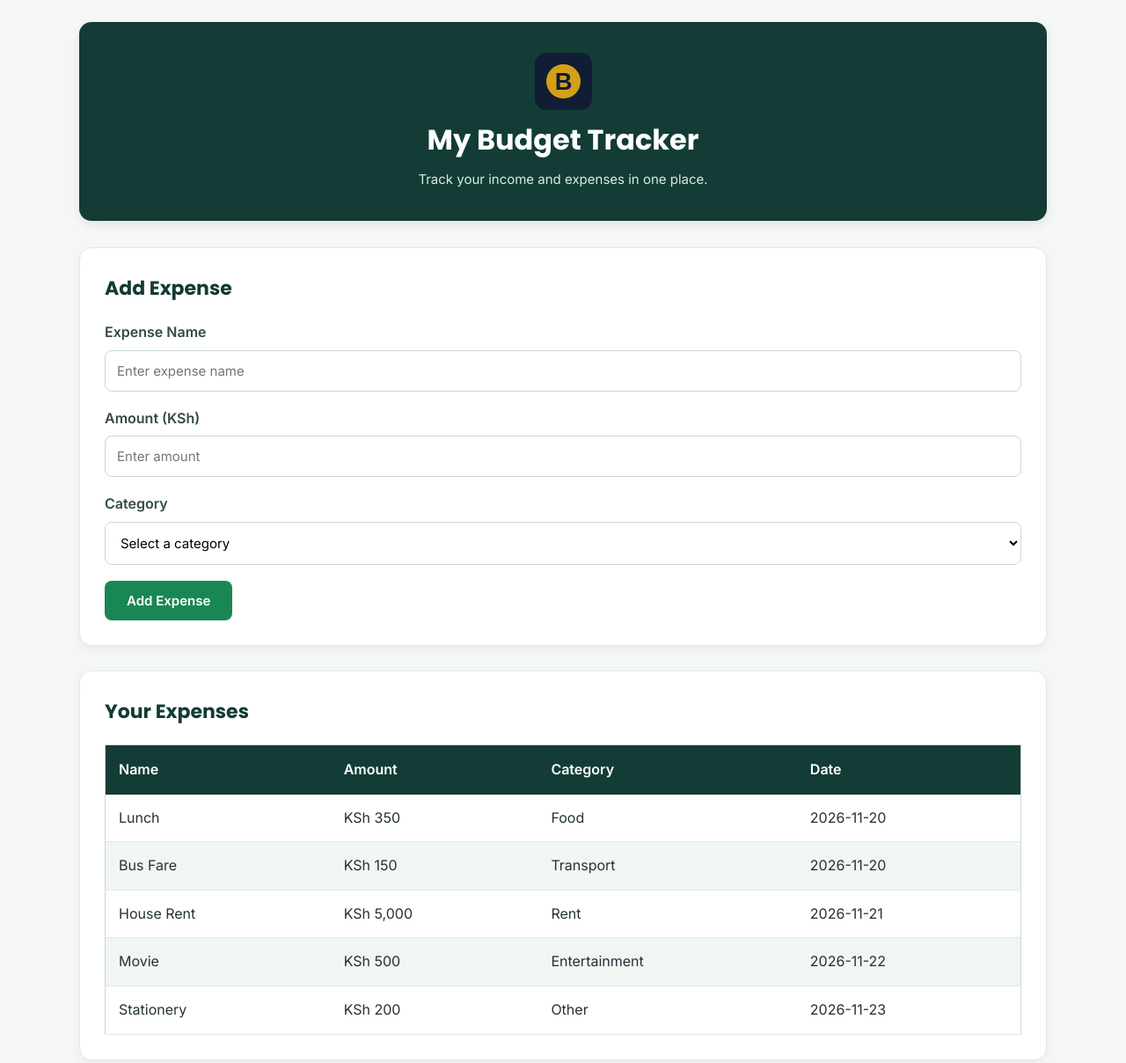
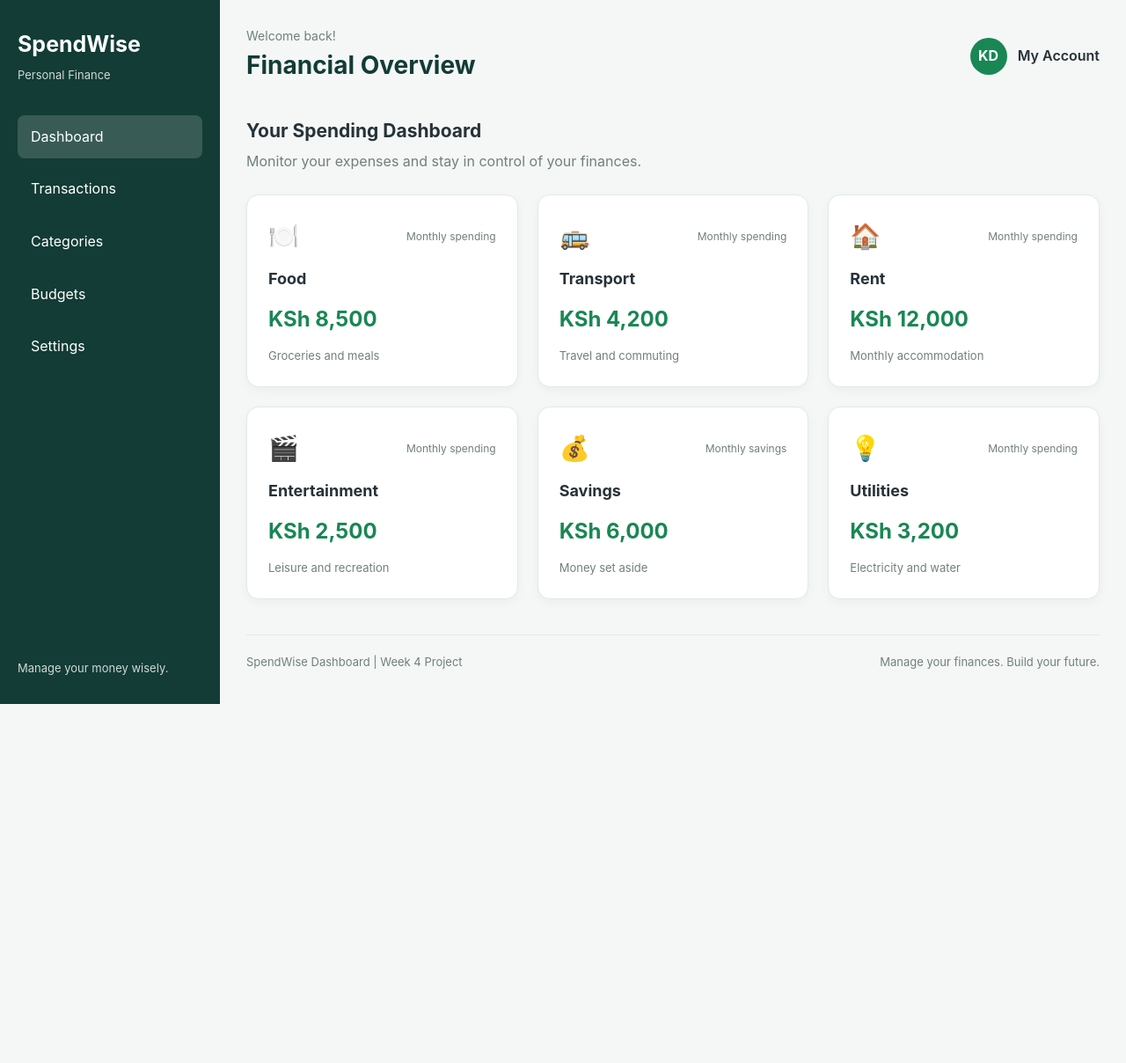
Before and after one commit to Qoang412/Qoang412-week-4-web-development, a plain HTML site: page index.html in a window 1280 px wide. Shown: the top 1208 px of the page at 88% size. After the commit the page ends 800 px from the top, so only its background shows below. Drawn offline with Linux system fonts and the light colour scheme.

Commit message:
Complete Week 4 SpendWise dashboard layout

```diff
--- a/index.html
+++ b/index.html
@@ -4,176 +4,129 @@
 <head>
     <meta charset="UTF-8">
     <meta name="viewport" content="width=device-width, initial-scale=1.0">
-
-    <title>My Budget Tracker</title>
-
+    <meta name="description" content="SpendWise personal finance dashboard">
+    <title>SpendWise | Finance Dashboard</title>
     <link rel="stylesheet" href="style.css">
 </head>
-
 <body>
 
-    <!-- Main Heading -->
-    <header class="main-header">
-        <img
-            src="budget-logo.svg"
-            alt="Budget Tracker logo"
-            width="65"
-        >
+    <div class="dashboard">
 
-        <h1>My Budget Tracker</h1>
+        <!-- Sidebar Navigation -->
+        <aside class="sidebar">
+            <div class="brand">
+                <h2>SpendWise</h2>
+                <p>Personal Finance</p>
+            </div>
 
-        <p>Track your income and expenses in one place.</p>
-    </header>
+            <nav class="navigation">
+                <a href="#dashboard" class="nav-item active">Dashboard</a>
+                <a href="#transactions" class="nav-item">Transactions</a>
+                <a href="#categories" class="nav-item">Categories</a>
+                <a href="#budgets" class="nav-item">Budgets</a>
+                <a href="#settings" class="nav-item">Settings</a>
+            </nav>
 
-    <main class="container">
+            <div class="sidebar-footer">
+                <p>Manage your money wisely.</p>
+            </div>
+        </aside>
 
-        <!-- Add Expense Form Card -->
-        <section id="add-expense" class="card add-expense-section">
+        <!-- Main Dashboard -->
+        <main class="main-content" id="dashboard">
 
-            <h2>Add Expense</h2>
+            <!-- Header -->
+            <header class="dashboard-header">
+                <div>
+                    <p class="welcome">Welcome back!</p>
+                    <h1>Financial Overview</h1>
+                </div>
 
-            <form id="expense-form">
+                <div class="profile">
+                    <span class="profile-avatar">KD</span>
+                    <span>My Account</span>
+                </div>
+            </header>
 
-                <label for="expense-name">Expense Name</label>
+            <!-- Dashboard Introduction -->
+            <section class="intro">
+                <h2>Your Spending Dashboard</h2>
+                <p>Monitor your expenses and stay in control of your finances.</p>
+            </section>
 
-                <input
-                    type="text"
-                    id="expense-name"
-                    placeholder="Enter expense name"
-                    required
-                >
+            <!-- Financial Category Cards -->
+            <section class="category-grid" id="categories">
 
-                <label for="expense-amount">Amount (KSh)</label>
+                <article class="category-card" tabindex="0">
+                    <div class="card-top">
+                        <span class="category-icon">🍽️</span>
+                        <span class="card-label">Monthly spending</span>
+                    </div>
+                    <h3>Food</h3>
+                    <p class="amount">KSh 8,500</p>
+                    <p class="card-description">Groceries and meals</p>
+                </article>
 
-                <input
-                    type="number"
-                    id="expense-amount"
-                    placeholder="Enter amount"
-                    min="0.01"
-                    step="0.01"
-                    required
-                >
+                <article class="category-card" tabindex="0">
+                    <div class="card-top">
+                        <span class="category-icon">🚌</span>
+                        <span class="card-label">Monthly spending</span>
+                    </div>
+                    <h3>Transport</h3>
+                    <p class="amount">KSh 4,200</p>
+                    <p class="card-description">Travel and commuting</p>
+                </article>
 
-                <label for="expense-category">Category</label>
+                <article class="category-card" tabindex="0">
+                    <div class="card-top">
+                        <span class="category-icon">🏠</span>
+                        <span class="card-label">Monthly spending</span>
+                    </div>
+                    <h3>Rent</h3>
+                    <p class="amount">KSh 12,000</p>
+                    <p class="card-description">Monthly accommodation</p>
+                </article>
 
-                <select id="expense-category" required>
-                    <option value="">Select a category</option>
-                    <option value="Food">Food</option>
-                    <option value="Transport">Transport</option>
-                    <option value="Rent">Rent</option>
-                    <option value="Entertainment">Entertainment</option>
-                    <option value="Other">Other</option>
-                </select>
+                <article class="category-card" tabindex="0">
+                    <div class="card-top">
+                        <span class="category-icon">🎬</span>
+                        <span class="card-label">Monthly spending</span>
+                    </div>
+                    <h3>Entertainment</h3>
+                    <p class="amount">KSh 2,500</p>
+                    <p class="card-description">Leisure and recreation</p>
+                </article>
 
-                <button type="button" id="add-expense-btn">
-                    Add Expense
-                </button>
+                <article class="category-card" tabindex="0">
+                    <div class="card-top">
+                        <span class="category-icon">💰</span>
+                        <span class="card-label">Monthly savings</span>
+                    </div>
+                    <h3>Savings</h3>
+                    <p class="amount">KSh 6,000</p>
+                    <p class="card-description">Money set aside</p>
+                </article>
 
-            </form>
+                <article class="category-card" tabindex="0">
+                    <div class="card-top">
+                        <span class="category-icon">💡</span>
+                        <span class="card-label">Monthly spending</span>
+                    </div>
+                    <h3>Utilities</h3>
+                    <p class="amount">KSh 3,200</p>
+                    <p class="card-description">Electricity and water</p>
+                </article>
 
-        </section>
+            </section>
 
-        <!-- Expense Table Card -->
-        <section id="your-expenses" class="card expenses-section">
+            <!-- Dashboard Footer -->
+            <footer class="dashboard-footer">
+                <p>SpendWise Dashboard | Week 4 Project</p>
+                <p>Manage your finances. Build your future.</p>
+            </footer>
 
-            <h2>Your Expenses</h2>
-
-            <table id="expense-table">
-
-                <thead>
-                    <tr>
-                        <th>Name</th>
-                        <th>Amount</th>
-                        <th>Category</th>
-                        <th>Date</th>
-                    </tr>
-                </thead>
-
-                <tbody>
-
-                    <tr>
-                        <td>Lunch</td>
-                        <td>KSh 350</td>
-                        <td>Food</td>
-                        <td>2026-11-20</td>
-                    </tr>
-
-                    <tr>
-                        <td>Bus Fare</td>
-                        <td>KSh 150</td>
-                        <td>Transport</td>
-                        <td>2026-11-20</td>
-                    </tr>
-
-                    <tr>
-                        <td>House Rent</td>
-                        <td>KSh 5,000</td>
-                        <td>Rent</td>
-                        <td>2026-11-21</td>
-                    </tr>
-
-                    <tr>
-                        <td>Movie</td>
-                        <td>KSh 500</td>
-                        <td>Entertainment</td>
-                        <td>2026-11-22</td>
-                    </tr>
-
-                    <tr>
-                        <td>Stationery</td>
-                        <td>KSh 200</td>
-                        <td>Other</td>
-                        <td>2026-11-23</td>
-                    </tr>
-
-                </tbody>
-
-            </table>
-
-        </section>
-
-        <!-- Instructions Card -->
-        <section class="card">
-
-            <h2>How to Use This Tracker</h2>
-
-            <details>
-
-                <summary>Click here to learn how it works</summary>
-
-                <p>
-                    Enter an expense name and amount, then select
-                    a category from the dropdown. The table displays
-                    sample expenses to demonstrate how records
-                    can be organized.
-                </p>
-
-            </details>
-
-        </section>
-
-        <!-- Budgeting Video Card -->
-        <section class="card video-section">
-
-            <h2>Budgeting Tips</h2>
-
-            <p>Watch this budgeting video to learn more.</p>
-
-            <iframe
-                width="560"
-                height="315"
-                src="https://www.youtube.com/embed/-vVp185Sq24"
-                title="Budgeting Tips Video"
-                frameborder="0"
-                allowfullscreen>
-            </iframe>
-
-        </section>
-
-    </main>
-
-    <!-- JavaScript Connection -->
-    <script src="script.js"></script>
+        </main>
+    </div>
 
 </body>
 </html>
--- a/style.css
+++ b/style.css
@@ -1,214 +1,295 @@
 
-/* Google Fonts */
-@import url('https://fonts.googleapis.com/css2?family=Inter:wght@400;500;600;700&family=Poppins:wght@500;600;700&display=swap');
+/* =================================
+   1. THEME VARIABLES
+================================= */
 
-/* Universal styling */
+:root {
+    --brand-color: #123C35;
+    --accent-color: #198754;
+    --surface-color: #FFFFFF;
+    --background-color: #F4F7F6;
+    --primary-text: #263238;
+    --secondary-text: #718078;
+    --border-color: #E1E9E5;
+    --hover-color: #E1F0E7;
+}
+
+@media (prefers-color-scheme: dark) {
+    :root {
+        --brand-color: #A7DCC5;
+        --accent-color: #52C58A;
+        --surface-color: #202B29;
+        --background-color: #121A18;
+        --primary-text: #F0F5F2;
+        --secondary-text: #B0C0B8;
+        --border-color: #394942;
+        --hover-color: #2C4037;
+    }
+}
+
+/* =================================
+   2. GENERAL STYLING
+================================= */
+
 * {
-    box-sizing: border-box;
     margin: 0;
     padding: 0;
+    box-sizing: border-box;
 }
 
-/* Page background and typography */
 body {
-    font-family: 'Inter', sans-serif;
-    background-color: #F4F7F6;
-    color: #263238;
+    font-family: 'Inter', Arial, sans-serif;
+    background-color: var(--background-color);
+    color: var(--primary-text);
     line-height: 1.6;
-    padding: 25px;
 }
 
-/* Main heading card */
-.main-header {
-    background-color: #123C35;
-    color: #FFFFFF;
-    text-align: center;
-    padding: 35px 20px;
-    margin: 0 auto 30px;
-    max-width: 1100px;
-    border-radius: 14px;
-    box-shadow: 0 4px 12px rgba(0, 0, 0, 0.08);
+.dashboard {
+    display: grid;
+    grid-template-columns: 250px minmax(0, 1fr);
+    min-height: 100vh;
 }
 
-.main-header h1 {
-    font-family: 'Poppins', sans-serif;
-    font-size: 32px;
-    margin-bottom: 8px;
+/* =================================
+   3. SIDEBAR
+================================= */
+
+.sidebar {
+    background-color: var(--brand-color);
+    color: #FFFFFF;
+    padding: 30px 20px;
+
+    display: flex;
+    flex-direction: column;
+    gap: 35px;
 }
 
-.main-header p {
-    color: #DCEAE5;
-    font-size: 15px;
+.brand h2 {
+    font-size: 25px;
+    margin-bottom: 5px;
 }
 
-/* Main content container */
-.container {
-    max-width: 1100px;
-    margin: 0 auto;
+.brand p {
+    font-size: 13px;
+    opacity: 0.8;
 }
 
-/* Form and expense cards */
-.card {
-    background-color: #FFFFFF;
-    padding: 28px;
-    margin-bottom: 28px;
-    border: 1px solid #E1E9E5;
-    border-radius: 14px;
-    box-shadow: 0 4px 12px rgba(0, 0, 0, 0.05);
+.navigation {
+    display: flex;
+    flex-direction: column;
+    gap: 10px;
 }
 
-/* Section headings */
-h2 {
-    font-family: 'Poppins', sans-serif;
-    color: #123C35;
-    font-size: 22px;
-    margin-bottom: 20px;
+.nav-item {
+    color: #FFFFFF;
+    text-decoration: none;
+    padding: 12px 15px;
+    border-radius: 8px;
+    transition: background-color 200ms ease;
 }
 
-/* Form labels */
-#expense-form label {
-    display: block;
-    font-weight: 600;
-    margin-bottom: 7px;
-    color: #344B43;
+.nav-item:hover,
+.nav-item.active {
+    background-color: rgba(255, 255, 255, 0.16);
 }
 
-/* Form inputs and category selector */
-#expense-form input,
-#expense-form select {
-    width: 100%;
-    padding: 13px;
-    margin-bottom: 18px;
-    border: 1px solid #CBD8D1;
-    border-radius: 8px;
-    font-family: 'Inter', sans-serif;
-    font-size: 15px;
-    background-color: #FFFFFF;
-    outline: none;
+.sidebar-footer {
+    margin-top: auto;
+    font-size: 13px;
+    opacity: 0.8;
 }
 
-/* Input focus effect */
-#expense-form input:focus,
-#expense-form select:focus {
-    border-color: #198754;
-    box-shadow: 0 0 0 3px rgba(25, 135, 84, 0.12);
+/* =================================
+   4. MAIN CONTENT
+================================= */
+
+.main-content {
+    min-width: 0;
+    padding: 30px;
 }
 
-/* Add Expense button */
-#add-expense-btn {
-    background-color: #198754;
-    color: #FFFFFF;
-    border: none;
-    padding: 13px 25px;
-    border-radius: 8px;
-    font-family: 'Inter', sans-serif;
-    font-size: 15px;
-    font-weight: 600;
-    cursor: pointer;
-    transition: background-color 0.3s ease;
+/* =================================
+   5. DASHBOARD HEADER
+================================= */
+
+.dashboard-header {
+    display: flex;
+    justify-content: space-between;
+    align-items: center;
+    flex-wrap: wrap;
+    gap: 20px;
+    margin-bottom: 35px;
 }
 
-#add-expense-btn:hover {
-    background-color: #123C35;
+.welcome {
+    color: var(--secondary-text);
+    font-size: 14px;
 }
 
-/* Expense table */
-#expense-table {
-    width: 100%;
-    border-collapse: collapse;
-    margin-top: 15px;
-    overflow: hidden;
+.dashboard-header h1 {
+    color: var(--brand-color);
+    font-size: 28px;
 }
 
-/* Table headings */
-#expense-table thead {
-    background-color: #123C35;
-    color: #FFFFFF;
-}
-
-#expense-table th {
-    padding: 15px;
-    text-align: left;
+.profile {
+    display: flex;
+    align-items: center;
+    gap: 12px;
     font-weight: 600;
 }
 
-/* Table cells */
-#expense-table td {
-    padding: 14px 15px;
-    border-bottom: 1px solid #E1E9E5;
+.profile-avatar {
+    width: 42px;
+    height: 42px;
+    border-radius: 50%;
+    background-color: var(--accent-color);
+    color: #FFFFFF;
+
+    display: flex;
+    align-items: center;
+    justify-content: center;
+    font-weight: 700;
 }
 
-/* Alternating table rows */
-#expense-table tbody tr:nth-child(even) {
-    background-color: #F0F6F2;
+/* =================================
+   6. INTRODUCTION
+================================= */
+
+.intro {
+    margin-bottom: 25px;
 }
 
-#expense-table tbody tr:nth-child(odd) {
-    background-color: #FFFFFF;
+.intro h2 {
+    font-size: 21px;
+    margin-bottom: 5px;
 }
 
-/* Table hover effect */
-#expense-table tbody tr:hover {
-    background-color: #E1F0E7;
+.intro p {
+    color: var(--secondary-text);
 }
 
-/* Existing expense list, if used */
-#expense-list li {
-    padding: 13px;
-    margin-bottom: 10px;
-    background-color: #F0F6F2;
-    border: 1px solid #E1E9E5;
-    border-radius: 8px;
+/* =================================
+   7. CATEGORY GRID
+================================= */
+
+.category-grid {
+    display: grid;
+    grid-template-columns: repeat(3, minmax(0, 1fr));
+    gap: 22px;
 }
 
-/* Responsive design */
-@media (max-width: 600px) {
-    body {
-        padding: 12px;
+.category-card {
+    background-color: var(--surface-color);
+    border: 1px solid var(--border-color);
+    border-radius: 14px;
+    padding: 24px;
+    min-width: 0;
+
+    display: flex;
+    flex-direction: column;
+    gap: 12px;
+
+    box-shadow: 0 4px 12px rgba(0, 0, 0, 0.04);
+    transition:
+        transform 200ms ease,
+        box-shadow 200ms ease;
+}
+
+.category-card:hover,
+.category-card:focus-visible {
+    transform: translateY(-5px);
+    box-shadow: 0 10px 22px rgba(0, 0, 0, 0.12);
+}
+
+.category-card:focus-visible {
+    outline: 3px solid var(--accent-color);
+    outline-offset: 3px;
+}
+
+.card-top {
+    display: flex;
+    justify-content: space-between;
+    align-items: center;
+    flex-wrap: wrap;
+    gap: 10px;
+}
+
+.category-icon {
+    font-size: 28px;
+}
+
+.card-label {
+    color: var(--secondary-text);
+    font-size: 12px;
+}
+
+.category-card h3 {
+    font-size: 18px;
+}
+
+.amount {
+    color: var(--accent-color);
+    font-size: 24px;
+    font-weight: 700;
+}
+
+.card-description {
+    color: var(--secondary-text);
+    font-size: 13px;
+}
+
+/* =================================
+   8. FOOTER
+================================= */
+
+.dashboard-footer {
+    display: flex;
+    justify-content: space-between;
+    flex-wrap: wrap;
+    gap: 10px;
+    margin-top: 40px;
+    padding-top: 20px;
+    border-top: 1px solid var(--border-color);
+    color: var(--secondary-text);
+    font-size: 13px;
+}
+
+/* =================================
+   9. RESPONSIVE DESIGN
+================================= */
+
+@media (max-width: 767px) {
+    .dashboard {
+        grid-template-columns: 1fr;
     }
 
-    .main-header h1 {
-        font-size: 25px;
+    .sidebar {
+        padding: 20px;
+        gap: 18px;
     }
 
-    .card {
-        padding: 18px;
+    .navigation {
+        flex-direction: row;
+        flex-wrap: wrap;
     }
 
-    #expense-table {
-        font-size: 13px;
+    .nav-item {
+        padding: 9px 12px;
     }
 
-    #expense-table th,
-    #expense-table td {
-        padding: 9px;
+    .sidebar-footer {
+        margin-top: 0;
+    }
+
+    .main-content {
+        padding: 20px;
+    }
+
+    .dashboard-header h1 {
+        font-size: 23px;
+    }
+
+    .category-grid {
+        grid-template-columns: 1fr;
     }
 }
-
-
-/* Extra table structure */
-#expense-table {
-    border: 1px solid #CBD8D1;
-}
-
-/* Budgeting video responsiveness */
-.video-section iframe {
-    max-width: 100%;
-    border-radius: 10px;
-    margin-top: 15px;
-}
-
-/* How to use section */
-details {
-    background-color: #F0F6F2;
-    padding: 16px;
-    border-radius: 8px;
-    border: 1px solid #E1E9E5;
-}
-
-summary {
-    color: #123C35;
-    font-weight: 600;
-    cursor: pointer;
-    margin-bottom: 10px;
-}
```
Also changed, not shown: 1 other file.
